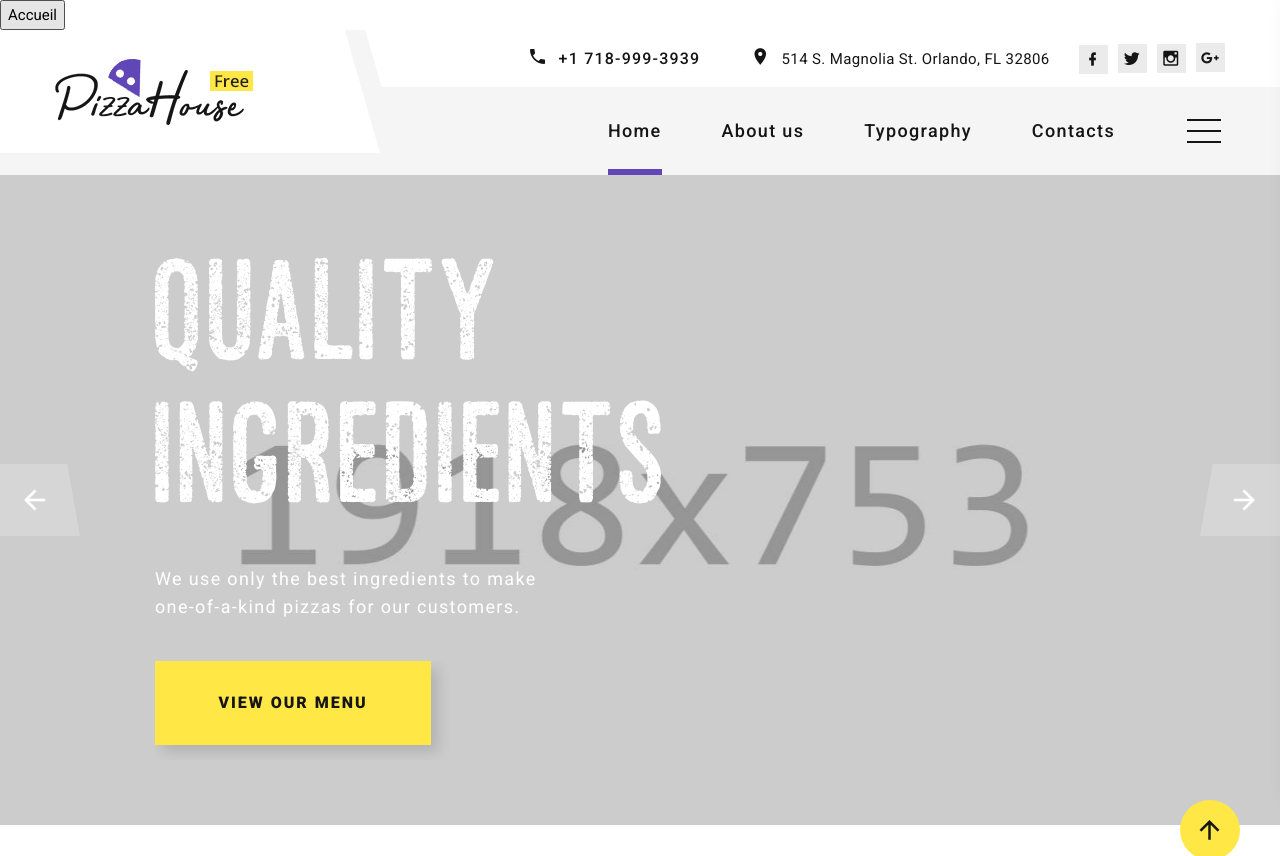
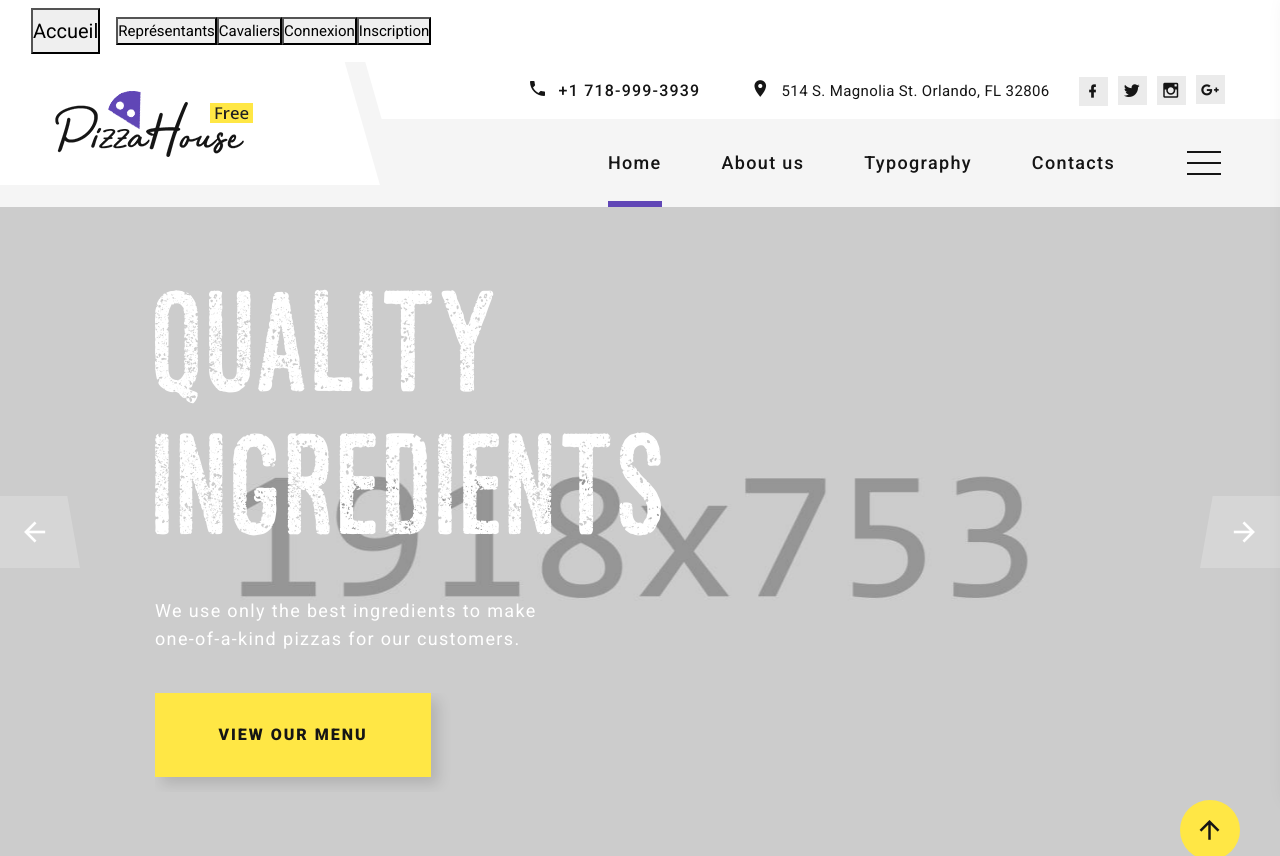
Before and after one commit to MaximeLallement/tp_centre_equestre, a PHP site: page /2a/index.php in a window 1280 px wide. Shown: the top 856 px of the page. Run offline with PHP 8.4, Linux system fonts and the light colour scheme; some libraries are stand-ins or nearby versions; some web fonts are replaced.

Commit message:
Ajout du header

```diff
--- a/vue/header.php
+++ b/vue/header.php
@@ -46,8 +46,54 @@
     <![endif]-->
   </head>
 
-  <header>
-    <form action="./RepresentantController.php" method="post">
-      <input type="submit" name="index" value="Accueil"> <!-- Renvoie vers la page d'accueil (pour le moment 'Test.php') -->
-    </form>
-  </header>
+  <nav class="navbar navbar-expand-lg bg-light">
+    <div class="container-fluid">
+      <div class="collapse navbar-collapse">
+
+        <form action="../controller/AccueilController.php" method="post">
+          <button class="navbar-brand" type="submit" name="index">Accueil</button> <!-- Renvoie vers la page d'accueil (pour le moment 'Test.php') -->
+        </form>
+        <ul class="navbar-nav me-auto mb-2 mb-lg-0">
+          <li class="nav-item">
+            <form action="../controller/RepresentantController.php" method="post">
+              <button type="submit" name="showAll">Représentants</button>
+            </form>
+          </li>
+
+          <li class="nav-item">
+            <form action="../controller/CavalierController.php" method="post">
+              <button type="submit" name="action" value="index">Cavaliers</button>
+            </form>
+          </li>
+
+          <?php
+            if(isset($_SESSION) && $_SESSION['connecte'] == True){ //Si connecté, afficher boutton déconnexion?>
+
+              <li class="nav-item">
+                <form action="../controller/ConnexionController.php" method="post">
+                  <button type="submit" name="deconnexion">Déconnexion</button>
+                </form>
+              </li>
+
+            <?php }
+
+            else{ //Sinon afficher boutton connexion?>
+
+            	<li class="nav-item">
+            		<form action="../controller/ConnexionController.php" method="post">
+              			<button type="submit" name="connexion">Connexion</button>
+                	</form>
+              	</li>
+
+            <?php } ?>
+
+            <li class="nav-item">
+              <form action="../controller/CompteController.php" method="post">
+                <button type="submit" name="inscription">Inscription</button>
+              </form>
+          </li>
+        </ul>
+      </div>
+    </div>
+  </nav>
+</html>
```
